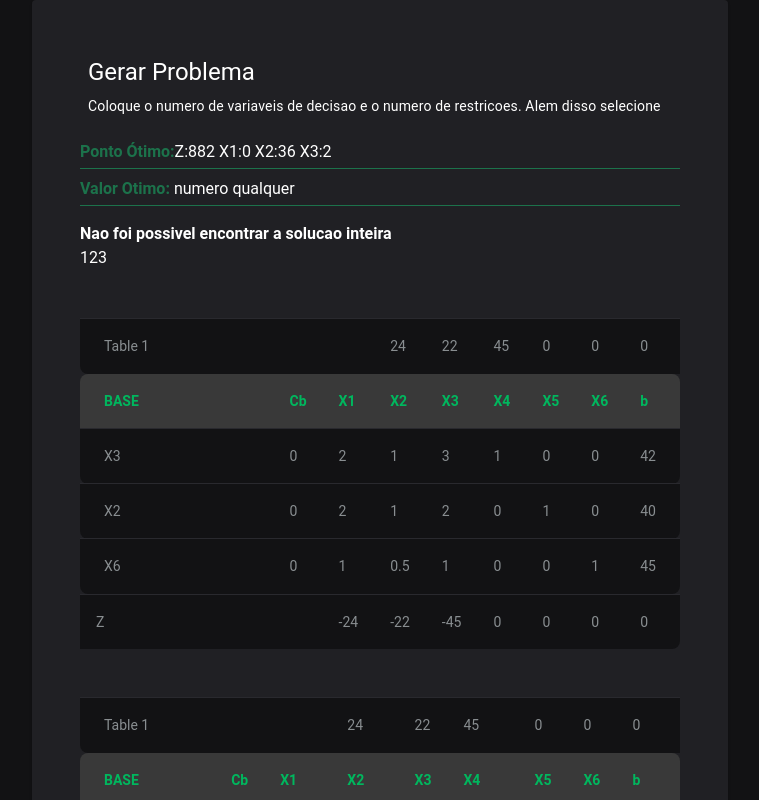
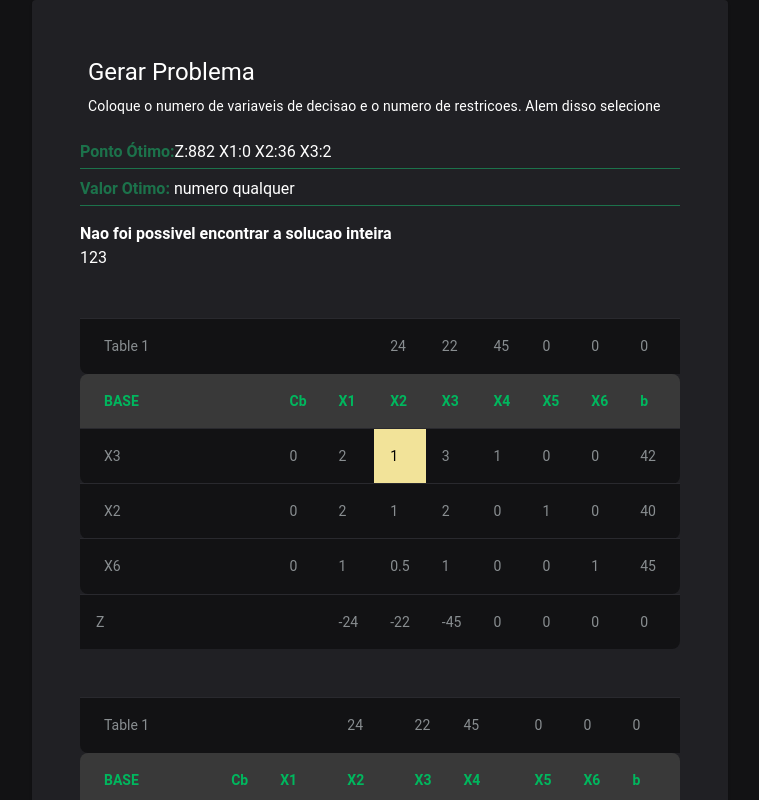
Before and after one commit to Ericles-Miller/simplex, a React (Vite) app in the folder Simplex/: page /PivotArray in a window 1280 px wide. Shown: the top 800 px of the page, without its empty margins (260-1019 px from the left). Built offline with nearby package versions, Linux system fonts and the light colour scheme.

Commit message:
insert pivo list

```diff
--- a/Simplex/src/Components/table.tsx
+++ b/Simplex/src/Components/table.tsx
@@ -7,7 +7,10 @@ import { object } from 'prop-types';
 export function Table() {
   const [receivedData, setReceivedData] = useState<object[]>()
   const [nicePoint, setNicePoint] = useState<object[]>()
-  const pivot: Array<number> = []
+  const pivot: Array<any> = []
+  // const test:  Array<number, number> = []
+  let row: Array<any> = []
+  let column:Array<any> = []
   //#F2E399
   const [backgroundColorPivot, setBackgroundColorPivot] = useState('')
   const [colorPivot, setColorPivot] = useState('')
@@ -32,6 +35,18 @@ export function Table() {
 
   return (
     <>
+     {/* { receivedData != undefined && receivedData.map((rd:any)=>{
+        rd.pivo.map(((pivot: any, indexPivot: number) => console.log(pivot)))
+     })}   */}
+
+      { receivedData != undefined && receivedData.map((rd: any) => (
+        (rd.base).map((item: string, index: number) => (
+          rd.table[index].map((value: any, cont:number ) => (
+              index == (rd.pivo[0]) && cont == (rd.pivo[1]) && console.log(index)
+            ))
+          ))
+        ))
+    }
       <div>
         <div className={styles.divText}>
           <strong style={{ color: '#1C724B' }}>Ponto Ótimo:</strong>
@@ -85,19 +100,22 @@ export function Table() {
                   <tr>
 
                   </tr>
-
                   {
                     (rd.base).map((item: string, index: number) => (
+
                       <tr>
                         <td>{item}</td>
                         {
-                          rd.table[index].map((subItem: any) =>
-                            <td style={{backgroundColor: `${backgroundColorPivot}`, color: `${colorPivot}`}}>{subItem}</td>)
+                          rd.table[index].map((subItem: any, indexNumber: number) => (
+                            index == (rd.pivo[0]) && indexNumber == (rd.pivo[1]) ? <td style={{backgroundColor: '#F2E399', color: '#000'}}>{subItem}</td>
+                            : <td>{subItem}</td>
+                          ))
                         }
 
                       </tr>
                     ))
                   }
+
                   <td>Z</td>
                   <td></td>
                   {
```
